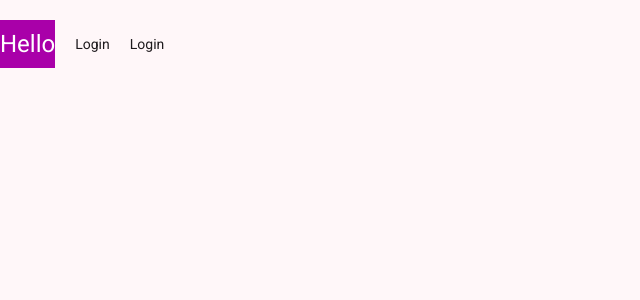
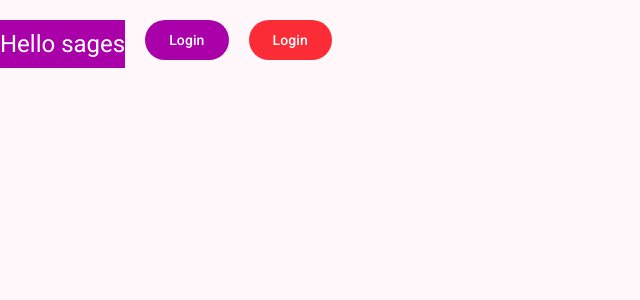
Before and after one commit to ev45ive/sages-angular-open-1026, an Angular app: page / in a window 1280 px wide. Shown: the top 300 px of the page, without its empty margins (0-640 px from the left). Built offline with nearby package versions, Linux system fonts and the light colour scheme.

Commit message:
signal() -> [binding] -> input()  -> {{binding}}

```diff
--- a/src/app/app.ts
+++ b/src/app/app.ts
@@ -10,13 +10,21 @@ import { AppShell } from './core/layouts/app-shell/app-shell';
   styles: [``],
   template: `
     <!-- View -> template -->
-    <app-shell>
+    <app-shell [title]="appName()"> <!-- dynamic [binding] -->
       <!-- Content -> <ng-content> -->
       <router-outlet />
     </app-shell>
+
+
+    <!-- HTML: -->
+    <!-- <button type="submit" onclick=""> content html </button> -->
   `,
 })
 export class App {
   /* Context */
-  protected readonly title = signal('sages');
+
+  // + Zone.js - click => dirty checking change detection
+  // title = 'Sages'
+
+  protected readonly appName = signal('sages');
 }
--- a/src/app/core/layouts/app-shell/app-shell.ts
+++ b/src/app/core/layouts/app-shell/app-shell.ts
@@ -1,9 +1,10 @@
-import { Component } from '@angular/core';
+import { Component, input } from '@angular/core';
+import { MatButton } from '@angular/material/button';
 import { RouterOutlet } from '@angular/router';
 
 @Component({
-  imports: [RouterOutlet],
   selector: 'app-shell',
+  imports: [MatButton],
   styles: `
     :host {
       display: block;
@@ -14,7 +15,7 @@ import { RouterOutlet } from '@angular/router';
     <div class="app-shell">
       <div class="flex justify-betwen gap-5 app-header">
         <h1 class="text-2xl leading-loose bg-primary text-on-primary app-title">
-          Hello
+          Hello {{ title() }}
         </h1>
         <button mat-flat-button>Login</button>
         <button mat-flat-button class="featured">Login</button>
@@ -22,7 +23,12 @@ import { RouterOutlet } from '@angular/router';
 
       <!-- Show content from parent here: -->
       <ng-content></ng-content>
-
     </div>`,
 })
-export class AppShell {}
+export class AppShell {
+  // @Input({required:true}) title:string = ''
+
+  // title = input.required<string>()
+  // title = input<string>();
+  title = input('');
+}
```
